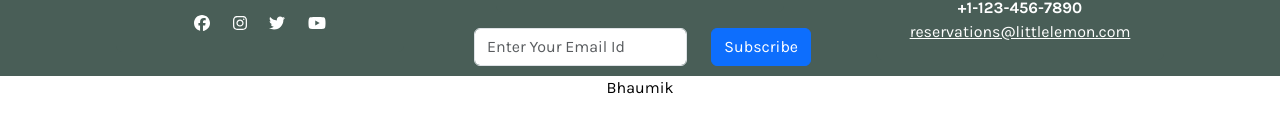
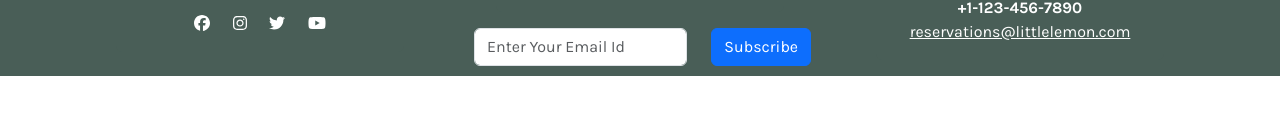
Before and after one commit to bhaumik5555/littlelemon, a React (Create React App) app: page / in a window 1280 px wide. Shown: the part 515-648 px from the top of the page. Built offline with nearby package versions, Linux system fonts and the light colour scheme.

Commit message:
Removed 'Bhaumik'

```diff
--- a/src/App.js
+++ b/src/App.js
@@ -3,7 +3,6 @@ import './App.css';
 import {Routes, Route } from 'react-router-dom';
 import Header from './Components/Header/Header'
 import Navigation from './Components/Nav/Nav'
-import Main from './Components/Main/Main'
 import Footer from './Components/Footer/Footer'
 import Home from './Components/Main/Main'
 import About from './Components/Intro/Intro'
@@ -24,7 +23,6 @@ function App() {
           <Route path="/reservation" element={<Reservation />}></Route>
         </Routes>
         <Footer/>
-        <p>Bhaumik</p>
     </div>
   );
 }
--- a/src/Components/Nav/Nav.jsx
+++ b/src/Components/Nav/Nav.jsx
@@ -10,6 +10,7 @@ const Navigation = () => {
         <Navbar.Brand href="#home">Little Lemon</Navbar.Brand>
         <Navbar.Toggle aria-controls="responsive-navbar-nav" />
         <Navbar.Collapse id="responsive-navbar-nav">
+
           <Nav className="me-auto" variant="pills">
           <LinkContainer to="/">
             <Nav.Link>Home</Nav.Link>
@@ -27,6 +28,7 @@ const Navigation = () => {
             <Nav.Link>Reservation</Nav.Link>
           </LinkContainer>
           </Nav>
+
         </Navbar.Collapse>
       </Container>
     </Navbar>
```
